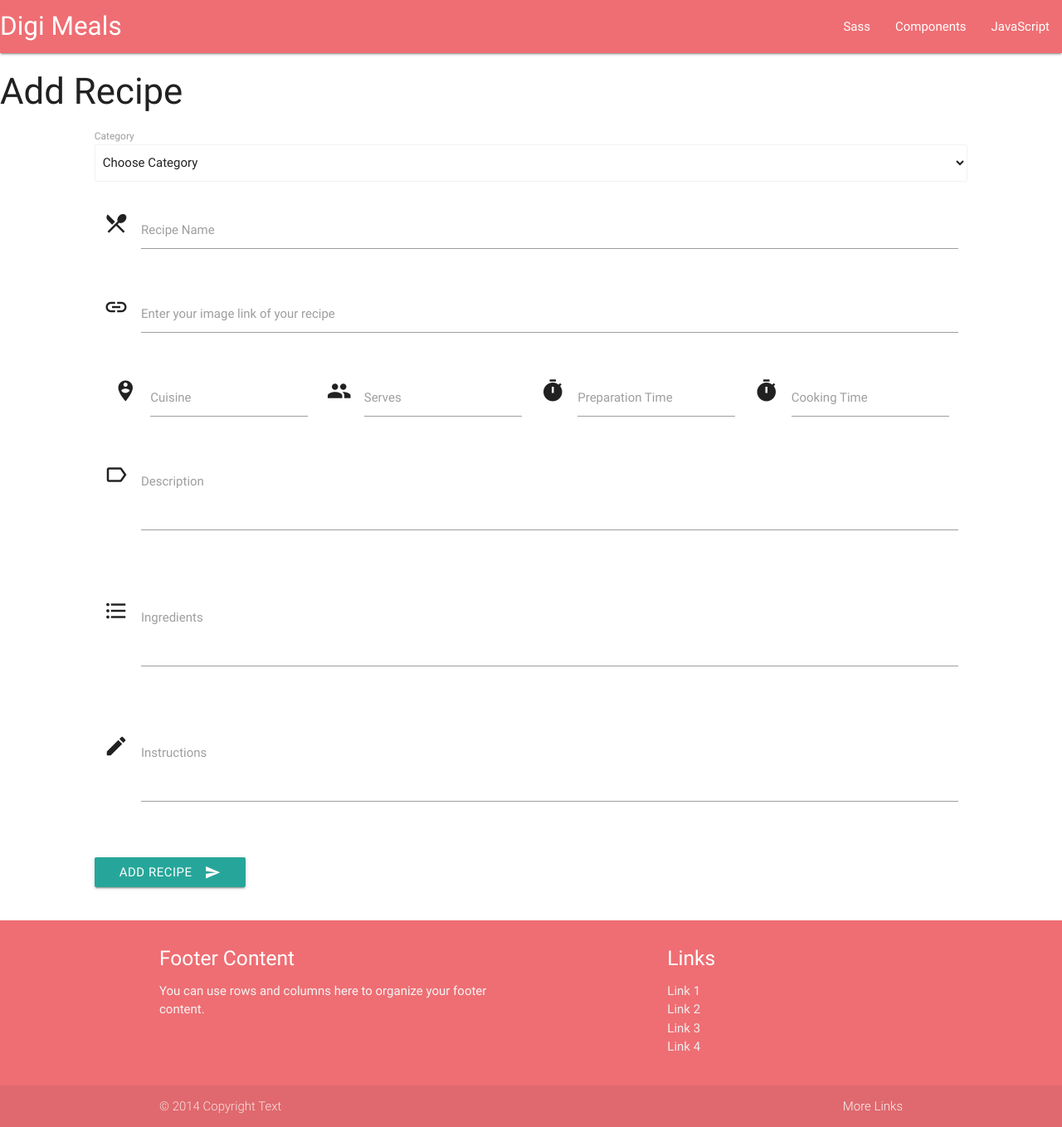
After one commit to GILLIANMCD/digi_meals2, a Flask app: page /add_recipe in a window 1280 px wide. The commit adds this page. Shown: the whole page at 83% size. Run offline with Flask 2, Linux system fonts and the light colour scheme; data that the repository does not hold is empty; some libraries are stand-ins or nearby versions.

Commit message:
test form on heroku

```diff
--- a/app.py
+++ b/app.py
@@ -13,10 +13,20 @@ app.config["MONGO_URI"] = os.getenv('MONGO_URI')
 mongo = PyMongo(app)
 
 @app.route('/')
-@app.route('/get_tasks')
-def get_tasks():
-    return render_template("recipe.html", recipes=mongo.db.recipes.find())
+@app.route('/get_recipes')
+def get_recipes():
+    return render_template("recipe.html", recipe=mongo.db.recipe.find())
 
+@app.route('/add_recipe')
+def add_recipe():
+    return render_template("addrecipe.html",
+    categories=mongo.db.categories.find())
+
+@app.route('/insert_recipe', methods=['POST'])
+def insert_recipe():
+    recipe = mongo.db.recipe
+    recipe.insert_one(request.form.to_dict())
+    return redirect(url_for('get_recipes'))
 
 
 if __name__ == '__main__':
--- /dev/null
+++ b/static/css/style.css
@@ -0,0 +1,9 @@
+  body {
+    display: flex;
+    min-height: 100vh;
+    flex-direction: column;
+  }
+
+  main {
+    flex: 1 0 auto;
+  }
--- /dev/null
+++ b/templates/addrecipe.html
@@ -0,0 +1,104 @@
+{% extends 'base.html' %} {% block recipes %}
+
+<h3>Add Recipe</h3>
+<div class="row">
+	<form action="{{ url_for('insert_recipe') }}" method="POST" class="col s12">
+		<div class="row">
+
+			<label>Category</label>
+  <select id="category" name="category_name" class="browser-default">
+    <option value="" disabled selected>Choose Category</option>
+    {% for cat in categories %}
+    <option value="{{cat.category_name}}">{{cat.category_name}}</option>
+  {% endfor %}
+  </select>
+</div>
+
+<div class="row">
+        <div class="input-field col s12">
+         <i class="material-icons prefix">restaurant_menu</i>
+          <input id="recipe_name" name="recipe_name" type="text" class="validate">
+          <label for="icon_prefix">Recipe Name</label>
+    </div>
+
+</div>
+<div class="row">
+        <div class="input-field col s12">
+         <i class="material-icons prefix">link</i>
+          <input id="image_link" name="image_link" type="text" class="validate">
+          <label for="icon_prefix">Enter your image link of your recipe</label>
+    </div>
+
+</div>
+
+        <div class="row col s12">
+             <div class="input-field col s3">
+                  <i class="material-icons prefix">person_pin_circle</i>
+                    <input id="cuisine" name="cuisine" type="text" class="validate">
+                    <label for="icon_prefix">Cuisine</label>
+        </div>
+         <div class="input-field col s3">
+         <i class="material-icons prefix">people</i>
+          <input id="serves" name="serves" type="text" class="validate">
+          <label for="icon_prefix">Serves</label>
+        </div>
+         <div class="input-field col s3">
+         <i class="material-icons prefix">timer</i>
+          <input id="preparation_time" name="preparation_time" type="text" class="validate">
+          <label for="icon_prefix">Preparation Time</label>
+        </div>
+  <div class="input-field col s3">
+         <i class="material-icons prefix">timer</i>
+          <input id="cooking_time" name="cooking_time" type="text" class="validate">
+          <label for="icon_prefix">Cooking Time</label>
+        </div>
+
+        </div>
+
+
+        <div class="row">
+          <div class="row">
+        <div class="input-field col s12">
+          <i class="material-icons prefix">label_outline</i>
+          <textarea id="description" name="description" class="materialize-textarea"></textarea>
+          <label for="icon_prefix2">Description</label>
+        </div>
+      </div>
+
+  </div>
+  <div class="row">
+      <div class="row">
+        <div class="input-field col s12">
+          <i class="material-icons prefix">format_list_bulleted</i>
+          <textarea id="ingredients" name="ingredients" class="materialize-textarea"></textarea>
+          <label for="icon_prefix2">Ingredients</label>
+        </div>
+      </div>
+
+  </div>
+  <div class="row">
+
+      <div class="row">
+        <div class="input-field col s12">
+          <i class="material-icons prefix">mode_edit</i>
+          <textarea id="ingredients" name="ingredients" class="materialize-textarea"></textarea>
+          <label for="icon_prefix2">Instructions</label>
+        </div>
+      </div>
+
+  </div>
+<div class="row">
+    <button class="btn waves-effect waves-light" type="submit" name="action">Add Recipe
+    <i class="material-icons right">send</i>
+  </button>
+</div>
+
+  </form>
+
+  </div>
+
+
+
+
+
+    {% endblock %}
--- /dev/null
+++ b/templates/base.html
@@ -0,0 +1,75 @@
+<!DOCTYPE html>
+<html>
+    <head>
+    <link href="https://fonts.googleapis.com/icon?family=Material+Icons" rel="stylesheet">
+    <link rel="stylesheet" href="https://cdnjs.cloudflare.com/ajax/libs/materialize/0.100.2/css/materialize.min.css">
+    <link rel="stylesheet" href="{{url_for('static', filename='css/style.css')}}" type="text/css"/>
+    </head>
+    <body>
+        <header>
+  <nav>
+    <div class="nav-wrapper">
+      <a href="recipe.html" class="brand-logo">Digi Meals</a>
+        <a href="#" data-activates="mobile-demo" class="button-collapse"><i class="material-icons">menu</i></a>
+      <ul id="nav-mobile" class="right hide-on-med-and-down">
+        <li><a href="recipe.html">Sass</a></li>
+        <li><a href="addingredient.html">Components</a></li>
+        <li><a href="collapsible.html">JavaScript</a></li>
+      </ul>
+       <ul class="side-nav" id="mobile-demo">
+                    <li><a href="recipe.html">Home</a></li>
+                    <li><a href="badges.html">New Task</a></li>
+                    <li><a href="collapsible.html">Manage Categories</a></li>
+                </ul>
+    </div>
+  </nav>
+</header>
+  </div>
+  {% block carousel %}
+  {% endblock %}
+
+      {% block recipes %}
+        {% endblock %}
+
+
+
+    <script src="https://cdnjs.cloudflare.com/ajax/libs/jquery/3.2.1/jquery.min.js"></script>
+    <script src="https://cdnjs.cloudflare.com/ajax/libs/materialize/0.100.2/js/materialize.min.js"></script>
+    <script src="text/javascript">
+    $(document).ready(function(){
+    $('.collapsible').collapsible();
+    $('.carousel').carousel();
+     $('.sidenav').sidenav();
+     $('select').formSelect();
+     });
+  </script>
+
+<footer class="page-footer">
+          <div class="container">
+            <div class="row">
+              <div class="col l6 s12">
+                <h5 class="white-text">Footer Content</h5>
+                <p class="grey-text text-lighten-4">You can use rows and columns here to organize your footer content.</p>
+              </div>
+              <div class="col l4 offset-l2 s12">
+                <h5 class="white-text">Links</h5>
+                <ul>
+                  <li><a class="grey-text text-lighten-3" href="#!">Link 1</a></li>
+                  <li><a class="grey-text text-lighten-3" href="#!">Link 2</a></li>
+                  <li><a class="grey-text text-lighten-3" href="#!">Link 3</a></li>
+                  <li><a class="grey-text text-lighten-3" href="#!">Link 4</a></li>
+                </ul>
+              </div>
+            </div>
+          </div>
+
+
+          <div class="footer-copyright">
+            <div class="container">
+            © 2014 Copyright Text
+            <a class="grey-text text-lighten-4 right" href="#!">More Links</a>
+            </div>
+          </div>
+        </footer>
+   </body>
+</html>
```
Also changed, not shown: templates/carousel.html (added, +15 -0 lines), templates/recipe.html (+25 -13 lines).
